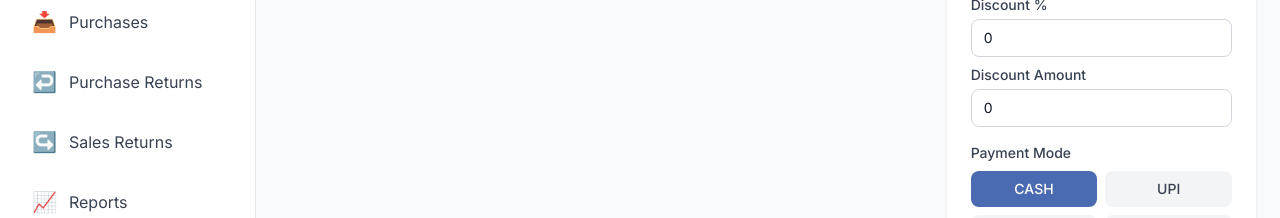
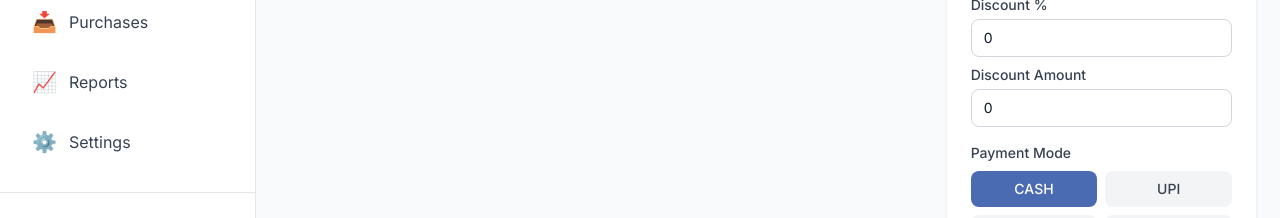
Before and after one commit to AMRUTHARK/trayvo, a Next.js app: page /pos in a window 1280 px wide. Shown: the part 528-746 px from the top of the page. Built offline with nearby package versions, Linux system fonts and the light colour scheme; no server answers; sample sign-in values are in the browser's storage.

Commit message:
Hide Purchase Returns and Sales Returns from navigation menu
- Removed Purchase Returns and Sales Returns menu items
- These features are now hidden from all user roles
- Backend routes and pages remain intact for future use

```diff
--- a/components/Layout.tsx
+++ b/components/Layout.tsx
@@ -51,8 +51,6 @@ export default function Layout({ children }: LayoutProps) {
     { href: '/bills', label: 'Bills', icon: '🧾' },
     ...(!isCashier() ? [
       { href: '/purchases', label: 'Purchases', icon: '📥' },
-      { href: '/purchase-returns', label: 'Purchase Returns', icon: '↩️' },
-      { href: '/sales-returns', label: 'Sales Returns', icon: '↪️' },
       { href: '/reports', label: 'Reports', icon: '📈' },
     ] : []),
     ...(isAdmin() || isSuperAdmin() ? [{ href: '/settings', label: 'Settings', icon: '⚙️' }] : []),
```
